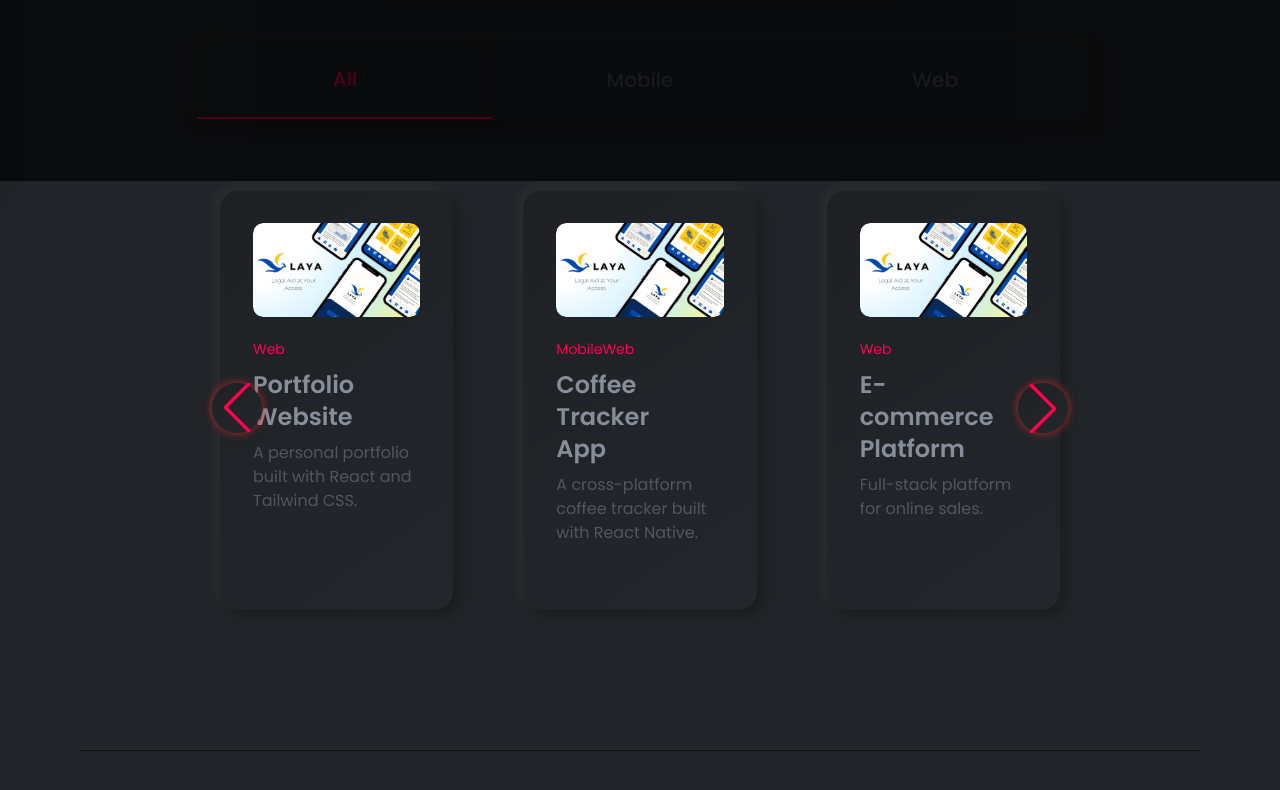
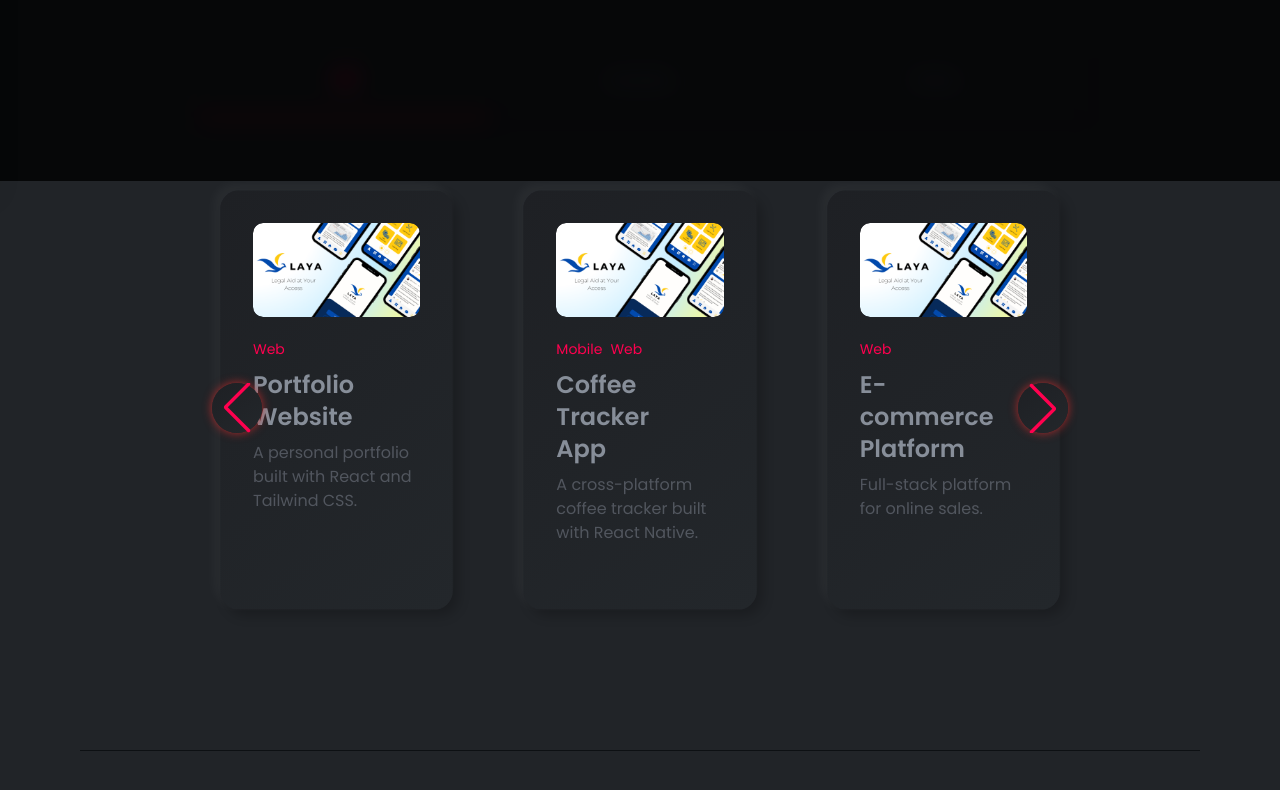
Before and after one commit to itzjmbruhhh/itzjmbruhhh-portfolio, a React (Vite) app in the folder frontend/: page / in a window 1280 px wide. Both pictures are taken after a click on the element 336 px from the left and 4073 px from the top of the page. Shown: the part 3673-4463 px from the top of the page. Built offline with nearby package versions, Linux system fonts and the light colour scheme.

Commit message:
finished project overlay styling and replaced logo photos

```diff
--- a/frontend/src/components/ProjectOverlay.tsx
+++ b/frontend/src/components/ProjectOverlay.tsx
@@ -13,21 +13,25 @@ interface ProjectOverlayProps {
   onClose: () => void;
 }
 
-const ProjectOverlay: React.FC<ProjectOverlayProps> = ({ project, onClose }) => {
+const ProjectOverlay: React.FC<ProjectOverlayProps> = ({
+  project,
+  onClose,
+}) => {
   if (!project) return null;
 
   return (
     <div
-      className="fixed inset-0 bg-black/70 flex items-center justify-center z-50"
+      className="fixed inset-0 z-50 flex items-center justify-center
+             bg-black/80 backdrop-blur-md backdrop-saturate-150"
       onClick={onClose}
     >
       <div
-        className="bg-(--background-color-1) p-8 rounded-xl max-w-lg w-[90%] text-center relative shadow-lg"
+        className="box-shadow-proj-overlay"
         onClick={(e) => e.stopPropagation()}
       >
         {/* Close Button */}
         <button
-          className="absolute top-3 right-4 text-(--color-body-2) hover:text-(--color-primary) transition-colors"
+          className="cursor-pointer absolute top-3 right-4 text-(--color-body-2) hover:text-(--color-primary) transition-colors"
           onClick={onClose}
         >
           <i className="las la-times text-2xl"></i>
@@ -37,26 +41,37 @@ const ProjectOverlay: React.FC<ProjectOverlayProps> = ({ project, onClose }) =>
         <img
           src={project.image || sample}
           alt={project.title}
-          className="rounded-lg mb-4 w-full"
+          className="rounded-lg mb-4 md:w-[300px] xl:w-[550px] w-[550px] "
         />
 
-        {/* Title & Description */}
-        <h2 className="text-2xl font-semibold mb-2 text-(--color-primary)">
-          {project.title}
-        </h2>
-        <p className="text-(--color-body-2)">{project.description}</p>
+        {/* Content Start */}
+        <div className="text-justify">
 
           {/* Tags */}
-        <div className="mt-4">
+          <div className="mb-2 xl:mb-4">
             {project.tags.map((tag, i) => (
               <span
                 key={i}
-              className="inline-block bg-(--color-primary)/10 text-(--color-primary) text-sm px-3 py-1 rounded-full mr-2"
+                className="inline-block bg-(--color-primary)/10 text-(--color-primary) text-[11px] xl:text-sm px-1.5 py-0.5 rounded-full mr-2"
               >
                 {tag}
               </span>
             ))}
           </div>
+
+          {/* Title & Description */}
+          <h2 className="text-[17px] md:text-2xl xl:text-4xl font-semibold mb-1 text-(--color-gray) text-justify">
+            {project.title}
+          </h2>
+          <p className="text-(--color-body-2) text-[12px] h-[150px] xl:h-[50%] xl:text-[18px]">{project.description}</p>
+
+          {/* Button */}
+          <div className="mt-8">
+            <a href={project.link} className="box-shadow hover cv-button font-medium">View on Github</a>
+          </div>
+
+        </div>
+        {/* Content End */}
       </div>
     </div>
   );
--- a/frontend/src/pages/Projects.tsx
+++ b/frontend/src/pages/Projects.tsx
@@ -88,7 +88,12 @@ const Projects: React.FC = () => {
         </center>
 
         {/* Carousel */}
-        <div className="mt-5 w-full relative px-3 sm:px-6 md:px-10 xl:px-30">
+        <div
+          className="mt-5 w-full relative px-3 sm:px-6 md:px-10 xl:px-30"
+          data-aos="fade-up"
+          data-aos-duration="800"
+          data-aos-delay="1000"
+        >
           <Swiper
             slidesPerView={1}
             spaceBetween={0}
@@ -110,7 +115,7 @@ const Projects: React.FC = () => {
               <SwiperSlide key={index}>
                 <div
                   className="project-card box-shadow-proj cursor-pointer group transition-all duration-300
-          p-4 sm:p-5 md:p-6 xl:p-7 rounded-[12px]"
+          p-4 sm:p-5 md:p-6 xl:p-7 rounded-xl"
                   onClick={() => setSelectedProject(project)}
                 >
                   <div className="overflow-hidden rounded-[10px] mb-5">
@@ -122,7 +127,13 @@ const Projects: React.FC = () => {
                   </div>
 
                   <div>
-                    <span className="bio text-[14px]!">{project.tags}</span>
+                    <span className="bio text-[14px]!">
+                      {project.tags.map((tag, i) => (
+                        <span key={i} className="mr-2">
+                          {tag}
+                        </span>
+                      ))}
+                    </span>
 
                     {/* Title + icon */}
                     <h1 className="my-2 text-xl md:text-2xl font-semibold flex items-center gap-2 transition-colors duration-300 group-hover:text-(--color-primary)">
--- a/frontend/src/styles/Projects.css
+++ b/frontend/src/styles/Projects.css
@@ -89,3 +89,11 @@
   box-shadow: -8px -8px 14px rgba(255, 255, 255, 0.05),
     8px 8px 14px rgba(0, 0, 0, 0.35);
 }
+
+.box-shadow-proj-overlay {
+  @apply border-transparent rounded-[20px] transform w-[70%] text-center relative shadow-lg md:flex xl:flex p-10 gap-10;
+  box-shadow: -6px -6px 12px rgba(255, 255, 255, 0.10),
+    6px 6px 12px rgba(255, 255, 255, 0.10);
+  background: var(--background-color-1);
+  transition: background-color 0.6s ease-in-out, box-shadow 0.4s ease-in-out, transform 0.3s ease;
+}
```
Also changed, not shown: frontend/src/assets/logo/logo-vertical.png (added), frontend/src/assets/logo/logo.png. Lines whose indentation alone changed are shown as unchanged.
